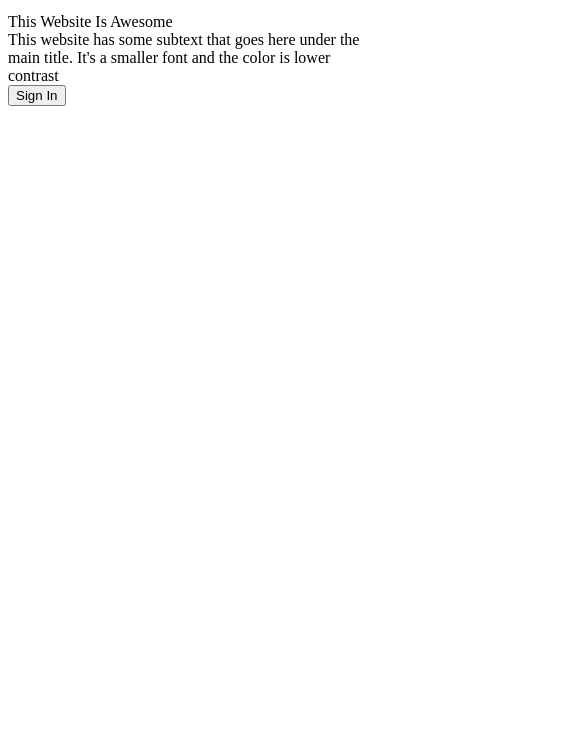
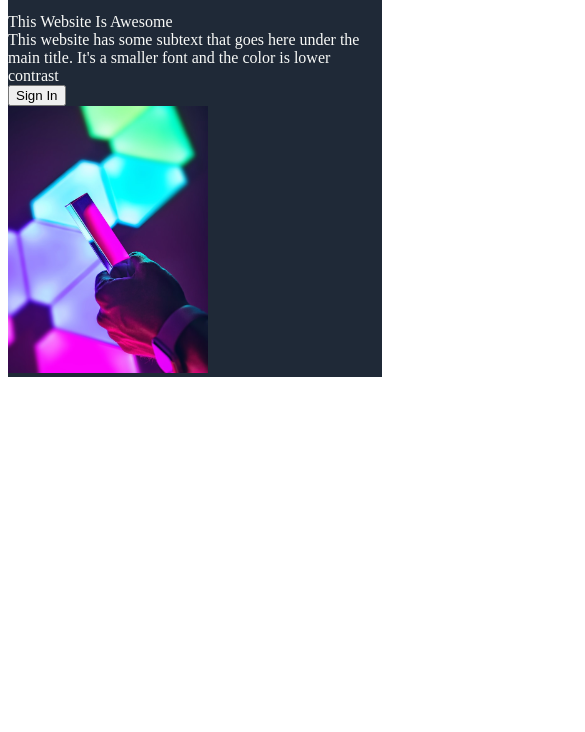
Before and after one commit to marukooo96/landing-page, a plain HTML site: page index.html in a window 390 px wide. Shown: the part 99-831 px from the top of the page, 585 px wide, since content can reach past the window. Drawn offline with Linux system fonts and the light colour scheme.

Commit message:
Add phone2.jpg image

```diff
--- a/index.html
+++ b/index.html
@@ -31,7 +31,7 @@
             </div>
 
             <div class="image">
-                <img src="images/phone.jpg">
+                <img src="./images/phone2.jpg" width="200">
             </div>
         </div>
       </div>
--- a/style.css
+++ b/style.css
@@ -0,0 +1,4 @@
+.header-container {
+    background-color: #1f2937;
+    color: #f9faf8;
+}
```
Also changed, not shown: images/phone2.jpg (added).
